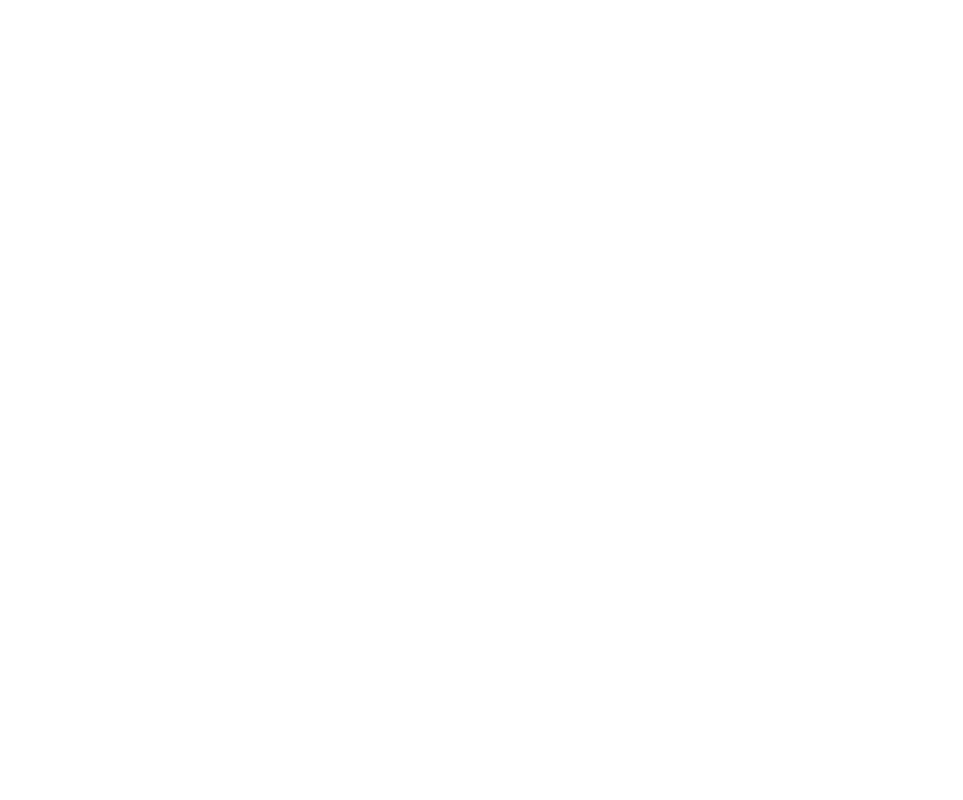
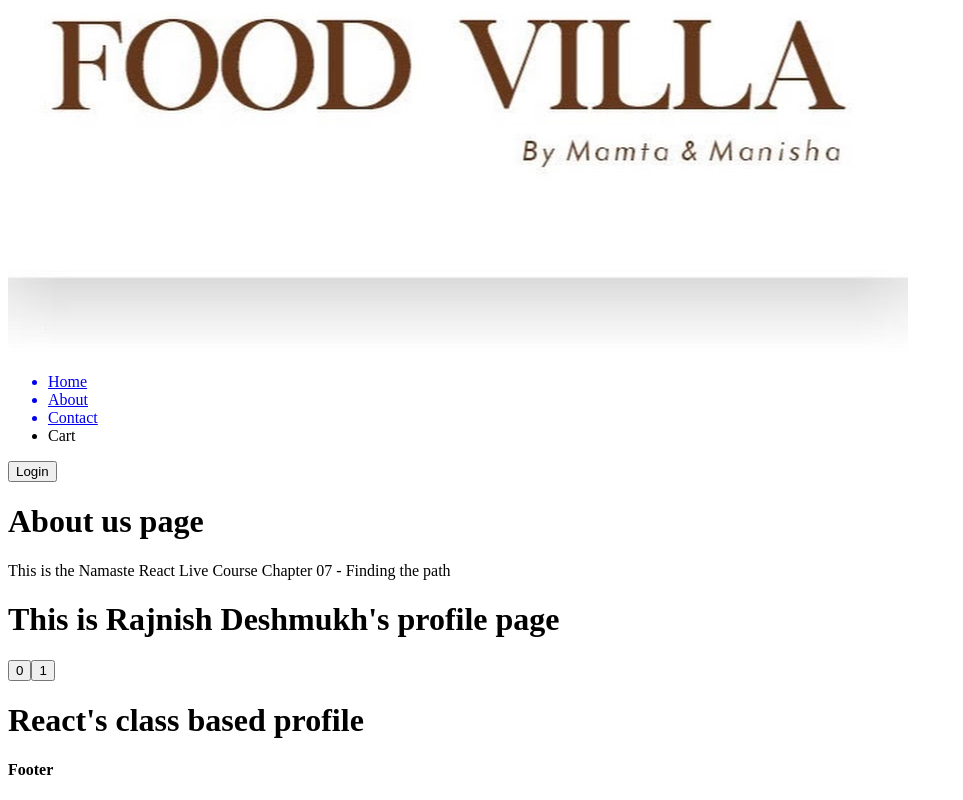
Before and after one commit to drajnish/namaste-react, a React app: page /about/profile in a window 1280 px wide. Before the commit this address had no page. Shown: the part 555-1355 px from the top of the page, without its empty margins (0-963 px from the left). Before the commit the page ends 800 px from the top, so only its background shows below. Built offline with nearby package versions, Linux system fonts and the light colour scheme; the HTML template or start-up script is replaced by a standard one.

Commit message:
class based component profile created and show it in ui

```diff
--- a/src/components/About.js
+++ b/src/components/About.js
@@ -1,13 +1,31 @@
-const About = () => {
+import React from 'react';
+import Profile from './Profile';
+import ProfileClassComp from './ProfileClass';
+
+class About extends React.Component {
+  constructor(props) {
+    super(props);
+    console.log('Parent - constructor');
+  }
+
+  componentDidMount() {
+    // Best place to make an api call
+    console.log('Parent - componentDidMount');
+  }
+
+  render() {
+    console.log('Parent - render');
     return (
       <div>
         <h1>About us page</h1>
         <p>
-        {' '}
           This is the Namaste React Live Course Chapter 07 - Finding the path
         </p>
+        <Profile name={'Rajnish Deshmukh'} />
+        <ProfileClassComp name={'React'} />
       </div>
     );
-};
+  }
+}
 
 export default About;
--- /dev/null
+++ b/src/components/Profile.js
@@ -0,0 +1,47 @@
+import React from 'react';
+
+class Profile extends React.Component {
+  constructor() {
+    super();
+
+    this.state = {
+      count: 0,
+      count2: 1,
+    };
+    console.log('Child - constructor');
+  }
+
+  componentDidMount() {
+    console.log('Child - componentDidMount');
+  }
+
+  render() {
+    console.log('Child - render');
+    return (
+      <div>
+        <h1>This is {this.props.name}'s profile page</h1>
+        <button
+          onClick={() =>
+            this.setState({
+              count: this.state.count + 1,
+              count2: this.state.count2 + 2,
+            })
+          }
+        >
+          {this.state.count}
+        </button>
+        <button
+          onClick={() =>
+            this.setState({
+              count2: this.state.count2 * 2,
+            })
+          }
+        >
+          {this.state.count2}
+        </button>
+      </div>
+    );
+  }
+}
+
+export default Profile;
--- /dev/null
+++ b/src/components/ProfileClass.js
@@ -0,0 +1,23 @@
+import React from 'react';
+
+class ProfileClass extends React.Component {
+  constructor(props) {
+    super(props);
+    console.log('child class - constructor');
+  }
+
+  componentDidMount() {
+    console.log('child class - componentDidMount');
+  }
+
+  render() {
+    console.log('child class - render');
+    return (
+      <div>
+        <h1>{this.props.name}'s class based profile</h1>
+      </div>
+    );
+  }
+}
+
+export default ProfileClass;
```
Also changed, not shown: src/App.js (+9 -0 lines), 1 other file (tests, documents, lock files or other folders). Lines whose indentation alone changed are shown as unchanged.
